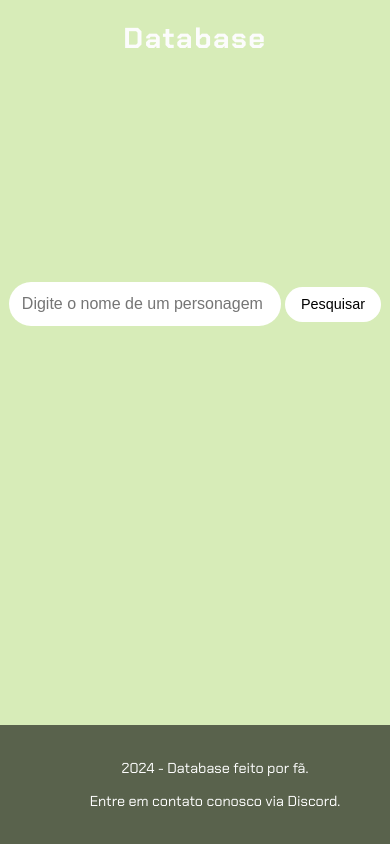
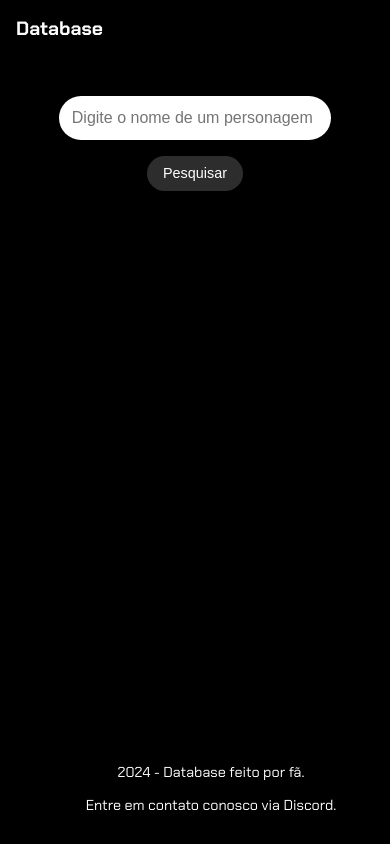
Before and after one commit to Ultimating222/DatabaseBleach, a plain HTML site: page index.html in a window 390 px wide. Drawn offline with Linux system fonts and the light colour scheme.

Commit message:
Add files via upload

```diff
--- a/app.js
+++ b/app.js
@@ -1,38 +1,42 @@
 function pesquisar() {
-    // Obtém a seção onde os resultados da pesquisa serão exibidos pelo seu ID.
-    let section = document.getElementById
-    ("resultados-pesquisa");
+  let section = document.getElementById("resultados-pesquisa");
+  let campoPesquisa = document.getElementById("campo-pesquisa").value;
 
-    let campoPesquisa = document.getElementById
-    ("campo-pesquisa").value
-
-    // Imprime no console para verificar se o elemento foi encontrado (para fins de depuração).
   console.log(section);
 
-    // se campoPesquisa for uma string sem nada
   if (!campoPesquisa) {
-      section.innerHTML = "<p>Nada foi encontrado</p>"
-        return
+    section.innerHTML = "<p>Nada foi encontrado</p>";
+    return;
   }
 
-    campoPesquisa = campoPesquisa.toLowerCase()
+  campoPesquisa = campoPesquisa.toLowerCase();
 
-    // Inicializa uma string vazia para armazenar os resultados da pesquisa.
   let resultados = "";
   let titulo = "";
   let descricao = "";
   let tags = "";
 
-    // Itera sobre cada item (dado) na lista de dados.
   for (let dado of dados) {
-      titulo = dado.titulo.toLowerCase()
-      descricao = dado.descricao.toLowerCase()
-      tags = dado.tags.toLowerCase()
-      // Se titulo includes campoPesquisa
-      if(titulo.includes(campoPesquisa) || descricao.includes(campoPesquisa) || tags.includes(campoPesquisa)) {
-        // cria um novo elemento
+    titulo = dado.titulo.toLowerCase();
+    descricao = dado.descricao.toLowerCase();
+    tags = dado.tags.toLowerCase();
+
+    if (titulo.includes(campoPesquisa) || tags.includes(campoPesquisa)) {
+      let backgroundImage = '';
+      if (titulo === campoPesquisa) {
+        if (campoPesquisa.includes('ichigo')) {
+          backgroundImage = 'bannerichigo.jpg';
+        } else if (campoPesquisa.includes('chad')) {
+          backgroundImage = 'chadbanner.jpg';
+        } else if (campoPesquisa.includes('inoue')) {
+          backgroundImage = 'inouebanner.jpg';
+        } else if (campoPesquisa.includes('ishida')) {
+          backgroundImage = 'bannerishida.jpg';
+        }
+      }
+
       resultados += `
-        <div class="item-resultado">
+      <div class="item-resultado" style="background-image: url('${backgroundImage}');">
         <h2>
           <a href="#" target="_blank">${dado.titulo}</a>
           <p class="descricao-meta">${dado.descricao}</p>
@@ -41,15 +45,13 @@ function pesquisar() {
       </div>
       `;
     }
-           // então,faça....
-      console.log(dado.titulo.includes(campoPesquisa))
-      // Constrói o HTML para cada resultado da pesquisa, formatando os dados do objeto.
+
+    console.log(dado.titulo.includes(campoPesquisa));
   }
 
   if (!resultados) {
-  resultados = "<p>Nada foi encontrado</p>"
+    resultados = "<p>Nada foi encontrado</p>";
   }
 
-    // Atribui o HTML gerado para o elemento da seção, substituindo o conteúdo anterior.
   section.innerHTML = resultados;
 }
--- a/dados.js
+++ b/dados.js
@@ -12,13 +12,13 @@ let dados = [
       tags: "fullbring",
     },
     {
-      titulo: "Inoue Orihime",
+      titulo: "Inoue",
       descricao: "Orihime Inoue (井上 織姫, Inoue Orihime) é uma humana que vive na cidade de Karakura. Ela é uma ex-aluna da Karakura High School. Ela é casada com Ichigo Kurosaki e tem um filho chamado Kazui Kurosaki.",
       link: "https://bleach.fandom.com/pt/wiki/Orihime_Inoue",
       tags: "fullbring",
     },
     {
-      titulo: "Uryū Ishida",
+      titulo: "Ishida",
       descricao: "Uryū Ishida (石田雨竜, Ishida Uryū), é um Quincy, habitante da cidade de Karakura. Geralmente uma pessoa fria e bastante orgulhosa, Uryū mostra-se prestativo e defensor quando ameaçados seus amigos. Apesar de seu viés Quincy anti-shinigami, ele todavia desenvolve uma amizade por Ichigo Kurosaki, além de Rukia Kuchiki e Renji Abarai",
       link: "https://bleach.fandom.com/pt/wiki/Uryū_Ishida",
       tags: "quincy",
--- a/index.html
+++ b/index.html
@@ -8,16 +8,16 @@
 </head>
 <body>
     <header>
-        <h1>Database</h1>
+        <h1 id="titulo-database">Database</h1>
     </header>
     <main>
-    <section>
+        <section class="search-section">
             <div class="container">
-       <input type="text" placeholder="Digite o nome de um personagem" id = "campo-pesquisa">
+                <input type="text" placeholder="Digite o nome de um personagem" id="campo-pesquisa">
                 <button onclick="pesquisar()">Pesquisar</button>
+            </div>
         </section>
         <div class="resultados-pesquisa" id="resultados-pesquisa">
-    </div>
         </div>
     </main>
     <footer>
@@ -26,5 +26,10 @@
     </footer>
     <script src="dados.js"></script>
     <script src="app.js"></script>
+    <script>
+        document.getElementById("titulo-database").addEventListener("click", function() {
+            window.location.href = "index.html"; // Substitua "index.html" pelo caminho da sua página inicial
+        });
+    </script>
 </body>
 </html>
--- a/styles.css
+++ b/styles.css
@@ -3,176 +3,176 @@
 
 /* Estiliza o corpo da página */
 body {
-    font-family: "Chakra Petch", sans-serif; /* Define a fonte padrão */
-    background-color: rgb(215, 236, 184); /* Cor de fundo da página */
-    display: flex; /* Usa Flexbox para layout */
-    flex-direction: column; /* Alinha os itens na vertical */
-    align-items: center; /* Centraliza os itens horizontalmente */
-    justify-content: center; /* Centraliza os itens verticalmente */
-    height: 100vh; /* Preenche a altura total da viewport */
-    margin: 0; /* Remove a margem padrão */
-    padding: 0; /* Remove o padding padrão */
-    background-image: url('bleach.jpg');
-    background-position: center;
-    background-repeat: no-repeat;
-    background-size: cover;
+    font-family: "Chakra Petch", sans-serif;
+    background-color: rgb(0, 0, 0);
     color: #fff;
-    min-height: 100vh;/* Garante que o corpo tenha pelo menos a altura da viewport */
-
+    margin: 0;
+    padding: 0;
+    display: flex;
+    flex-direction: column;
+    min-height: 100vh;
 }
 
-/* Estiliza os títulos h1 */
-h1 {
-    font-size: 2.5rem; /* Tamanho da fonte */
-    color: #fcfcfc; /* Cor do texto */
-    text-align: center; /* Alinha o texto ao centro */
-    letter-spacing: 0.4rem; /* Espaçamento entre letras */
+/* Estiliza o cabeçalho */
+header {
+    background-color: rgba(0, 0, 0, 0.8);
+    width: 100%;
+    padding: 1rem;
+    position: fixed;
+    top: 0;
+    left: 0;
 }
 
-/* Estiliza as seções da página */
-section {
-    display: flex; /* Usa Flexbox para layout */
-    flex-direction: column; /* Alinha os itens na vertical */
-    align-items: center; /* Centraliza os itens horizontalmente */
-    margin-bottom: 3rem; /* Espaçamento abaixo de cada seção */
+header h1 {
+    font-size: 2rem;
+    color: #fcfcfc;
+    margin: 0;
+    text-align: left;
 }
 
-/* Estiliza os inputs dentro das seções */
-section input {
-    width: 30rem; /* Largura dos inputs */
-    border: none; /* Remove a borda padrão */
-    padding: 1rem; /* Espaçamento interno */
-    border-radius: 1.5rem; /* Borda arredondada */
-    margin-bottom: 1rem; /* Espaçamento abaixo dos inputs */
-    color: #45474B; /* Cor do texto */
-    font-size: 1rem; /* Tamanho da fonte */
-    box-sizing: border-box; /* Inclui padding e border na largura total */
+/* Estiliza a seção de pesquisa */
+.search-section {
+    display: flex;
+    justify-content: center;
+    align-items: center;
+    margin-top: 5rem; /* Espaço para o cabeçalho fixo */
+    padding: 1rem;
 }
 
-/* Estiliza os botões dentro das seções */
-section button {
-    padding: 0.8rem 1.2rem; /* Espaçamento interno do botão */
-    border: none; /* Remove a borda padrão */
-    border-radius: 1.5rem; /* Borda arredondada */
-    background-color: #ffffff; /* Cor de fundo do botão */
-    color: #000000; /* Cor do texto do botão */
-    font-size: 1rem; /* Tamanho da fonte */
-    cursor: pointer; /* Muda o cursor para indicar que é clicável */
+.search-section .container {
+    display: flex;
+    flex-direction: column;
+    align-items: center;
 }
 
-/* Adiciona efeito hover ao botão de pesquisa */
-section button:hover {
-    background-color: #30475E; /* Muda a cor de fundo ao passar o mouse */
-    box-shadow: 0 4px 8px rgba(0, 0, 0, 0.2); /* Adiciona uma sombra mais intensa */
+.search-section input {
+    width: 30rem;
+    border: none;
+    padding: 1rem;
+    border-radius: 1.5rem;
+    margin-bottom: 1rem;
+    color: #45474B;
+    font-size: 1rem;
+    box-sizing: border-box;
+}
+
+.search-section button {
+    padding: 0.8rem 1.2rem;
+    border: none;
+    border-radius: 1.5rem;
+    background-color: #2e2d2d;
+    color: #ffffff;
+    font-size: 1rem;
+    cursor: pointer;
+}
+
+.search-section button:hover {
+    background-color: #30475E;
+    box-shadow: 0 4px 8px rgba(0, 0, 0, 0.2);
 }
 
 /* Estiliza a caixa de resultados da pesquisa */
 .resultados-pesquisa {
-    width: 60rem; /* Largura máxima da caixa de resultados */
-    height: 46vh; /* Altura máxima da caixa de resultados */
-    overflow-y: auto; /* Adiciona rolagem vertical se necessário */
-    margin-top: 1rem; /* Espaçamento acima da caixa de resultados */
-    padding: 1rem; /* Espaçamento interno */
-    border-radius: 0.6rem; /* Borda arredondada */
+    width: 60rem;
+    max-height: 60vh;
+    overflow-y: auto;
+    margin: 1rem auto;
+    padding: 1rem;
+    border-radius: 0.6rem;
+    background-color: rgba(0, 0, 0, 0.1);
 }
 
 /* Estiliza cada item de resultado */
 .item-resultado {
-    background: #ffffff; /* Cor de fundo dos itens */
-    border-radius: 0.6rem; /* Borda arredondada */
-    padding: 1rem; /* Espaçamento interno */
-    margin-bottom: 1rem; /* Espaçamento abaixo dos itens */
-    box-shadow: 0 2px 4px rgba(0, 0, 0, 0.1); /* Sombra leve */
+    background: #ffffff;
+    border-radius: 0.6rem;
+    padding: 1rem;
+    margin-bottom: 1rem;
+    box-shadow: 0 2px 4px rgba(0, 0, 0, 0.1);
+    background-size: cover;
+    background-repeat: no-repeat;
+    background-position: center;
 }
 
 /* Estiliza os títulos dentro dos itens de resultado */
 .item-resultado h2 {
-    font-size: 1.5rem; /* Tamanho da fonte */
-    color: #222831; /* Cor do texto */
+    font-size: 1.5rem;
+    color: #222831;
 }
 
 /* Estiliza os links dentro dos itens de resultado */
 .item-resultado a {
-    text-decoration: none; /* Remove o sublinhado padrão dos links */
-    color: #000000; /* Cor do texto dos links */
+    text-decoration: none;
+    color: #000000;
 }
 
-/* Estiliza os links quando são passados o mouse sobre */
 .item-resultado a:hover {
-    text-decoration: underline; /* Adiciona sublinhado ao passar o mouse */
+    text-decoration: underline;
 }
 
 /* Estiliza a descrição meta dentro dos itens de resultado */
 .descricao-meta {
-    color: #45474B; /* Cor do texto */
-    margin: 0.5rem 0; /* Margem acima e abaixo */
+    color: #000000;
+    margin: 0.5rem 0;
 }
-header, main, footer {
-    flex: 1; /* Permite que cada seção ocupe o espaço disponível */
-}
-/* Estiliza o rodapé da página */
+
+/* Estiliza o rodapé */
 footer {
-    background-color: rgba(0, 0, 0, 0.584); /* Cor branca com 70% de opacidade */
+    background-color: rgba(0, 0, 0, 0.8);
     color: #ffffff;
     text-align: center;
-    padding: 20px; /* Espaçamento interno */
-    width: 100%; /* Largura total da página */
-    position: fixed; /* Posiciona o rodapé */
-    bottom: 0; /* Alinha ao fundo da página */
-    font-size: 1rem; /* Tamanho da fonte */
+    padding: 1rem;
+    width: 100%;
+    position: fixed;
+    bottom: 0;
     left: 0;
-    right: 0;
-
 }
 
+/* Responsividade */
 @media (max-width: 768px) {
-    h1 {
-        font-size: 2rem; /* Tamanho da fonte em telas menores */
-        letter-spacing: 0.2rem; /* Espaçamento entre letras em telas menores */
+    header h1 {
+        font-size: 1.5rem;
     }
 
-    section input {
-        width: 25rem; /* Largura dos inputs em telas menores */
-        padding: 0.8rem; /* Espaçamento interno em telas menores */
+    .search-section input {
+        width: 25rem;
+        padding: 0.8rem;
     }
 
     .resultados-pesquisa {
-        width: 40rem; /* Largura da caixa de resultados em telas menores */
-        height: 40vh; /* Altura da caixa de resultados em telas menores */
+        width: 90%;
+        max-height: 50vh;
     }
 
     .item-resultado h2 {
-        font-size: 1.3rem; /* Tamanho da fonte dos títulos em telas menores */
+        font-size: 1.3rem;
     }
 }
 
-/* Responsividade para celulares */
 @media (max-width: 480px) {
-
-    h1 {
-        font-size: 1.8rem; /* Tamanho da fonte em telas pequenas */
-        letter-spacing: 0.1rem; /* Espaçamento entre letras em telas pequenas */
+    header h1 {
+        font-size: 1.2rem;
     }
 
-    section input {
-        width: 17rem; /* Largura total dos inputs em telas pequenas */
+    .search-section input {
+        width: 17rem;
     }
 
-    section button {
-        padding: 0.6rem 1rem; /* Espaçamento interno do botão em telas pequenas */
-        font-size: 0.9rem; /* Tamanho da fonte do botão em telas pequenas */
+    .search-section button {
+        padding: 0.6rem 1rem;
+        font-size: 0.9rem;
     }
 
     .resultados-pesquisa {
-        width: 90%; /* Largura da caixa de resultados em telas pequenas */
-        height: 50vh; /* Altura da caixa de resultados em telas pequenas */
+        width: 90%;
+        max-height: 40vh;
     }
 
     .item-resultado h2 {
-        font-size: 1.1rem; /* Tamanho da fonte dos títulos em telas pequenas */
+        font-size: 1.1rem;
     }
 
     footer {
-        font-size: 0.9rem; /* Tamanho da fonte do rodapé em telas pequenas */
+        font-size: 0.9rem;
     }
 }
```
Also changed, not shown: bannerichigo.jpg (added), bannerishida.jpg (added), chadbanner.jpg (added), inouebanner.jpg (added). Lines whose indentation alone changed are shown as unchanged.
